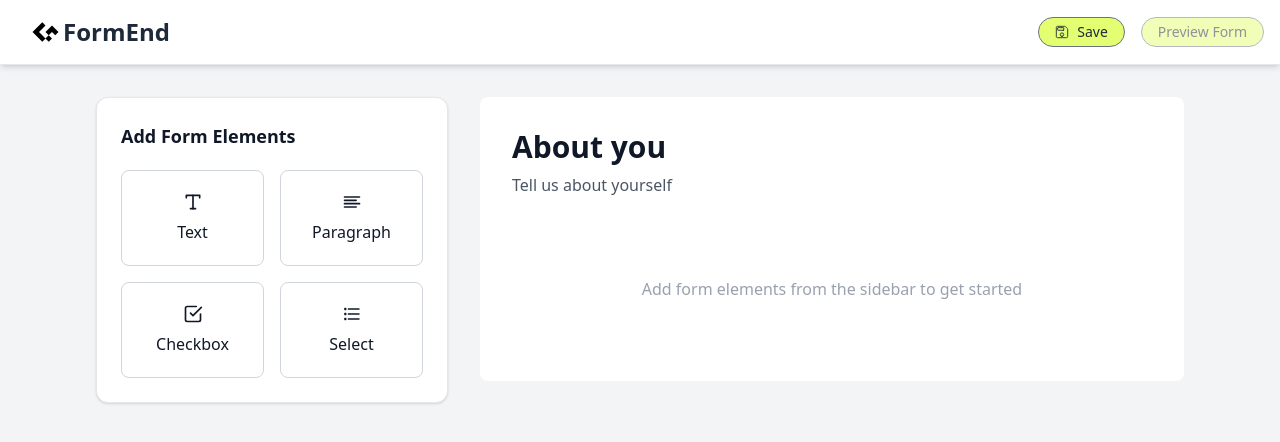
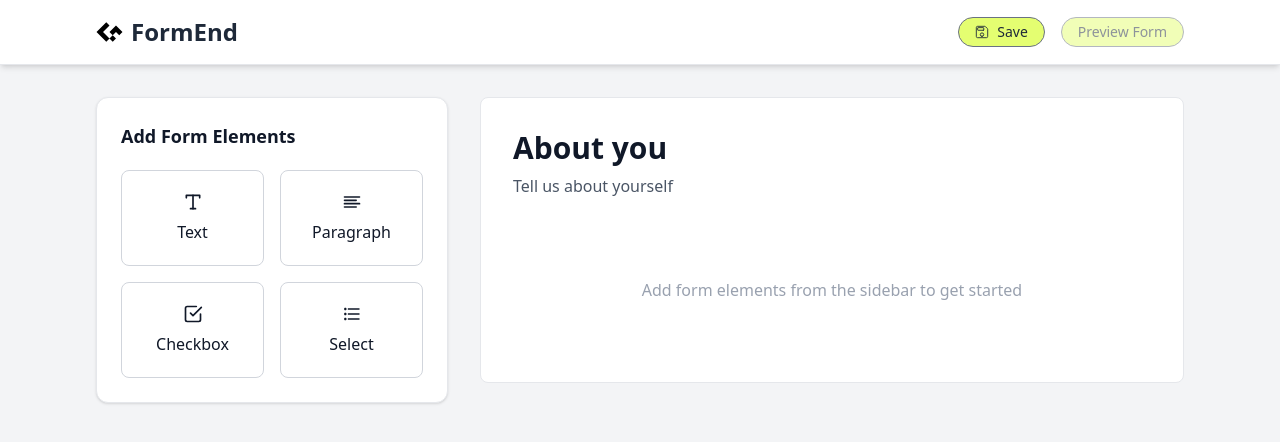
Before and after one commit to DamianNgWZ/FormEnd, a React (Vite) app in the folder formend/: page / in a window 1280 px wide. Shown: the top 442 px of the page. Built offline with nearby package versions, Linux system fonts and the light colour scheme.

Commit message:
style: align nav elements

```diff
--- a/formend/src/components/FormCreation/AboutForm.tsx
+++ b/formend/src/components/FormCreation/AboutForm.tsx
@@ -33,7 +33,7 @@ export default function AboutForm({
   onUpdateFormDescription,
 }: AboutFormProps) {
   return (
-    <div className="bg-white p-8 rounded-lg">
+    <div className="bg-white border border-gray-200 p-8 rounded-lg">
       {/* Editable Form Header */}
       <div className="mb-8">
         <input
--- a/formend/src/components/ui/Nav.tsx
+++ b/formend/src/components/ui/Nav.tsx
@@ -13,10 +13,11 @@ export default function Nav({
   disablePreviewToggle = false,
 }: NavProps) {
   return (
-    <header className="flex flex-row bg-white shadow-md py-2 px-4 border-b border-gray-200 items-center justify-between">
-      <div className="flex items-center justify-between px-4 py-2 text-2xl font-bold text-gray-800 space-x-1">
+    <header className="bg-white shadow-md border-b border-gray-200">
+      <div className="max-w-6xl mx-auto flex items-center justify-between py-4 px-8">
+        <div className="flex items-center space-x-2">
           <img src={logo} alt="Logo" className="h-5" />
-        <div className="flex items-center text-md">FormEnd</div>
+          <div className="text-2xl font-bold text-gray-800">FormEnd</div>
         </div>
 
         <div className="flex items-center space-x-4">
@@ -44,6 +45,7 @@ export default function Nav({
             )}
           </button>
         </div>
+      </div>
     </header>
   );
 }
```
Lines whose indentation alone changed are shown as unchanged.
